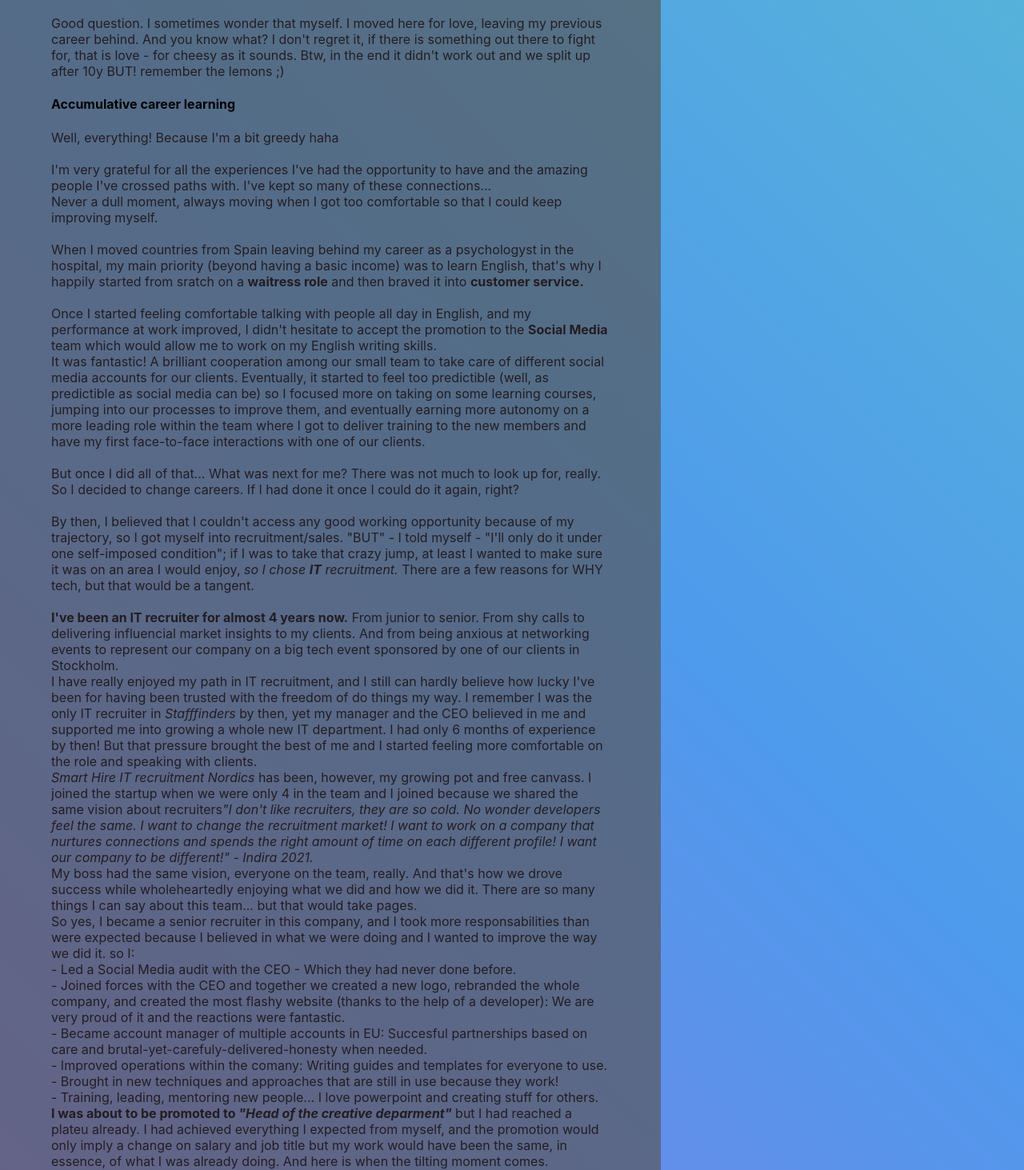
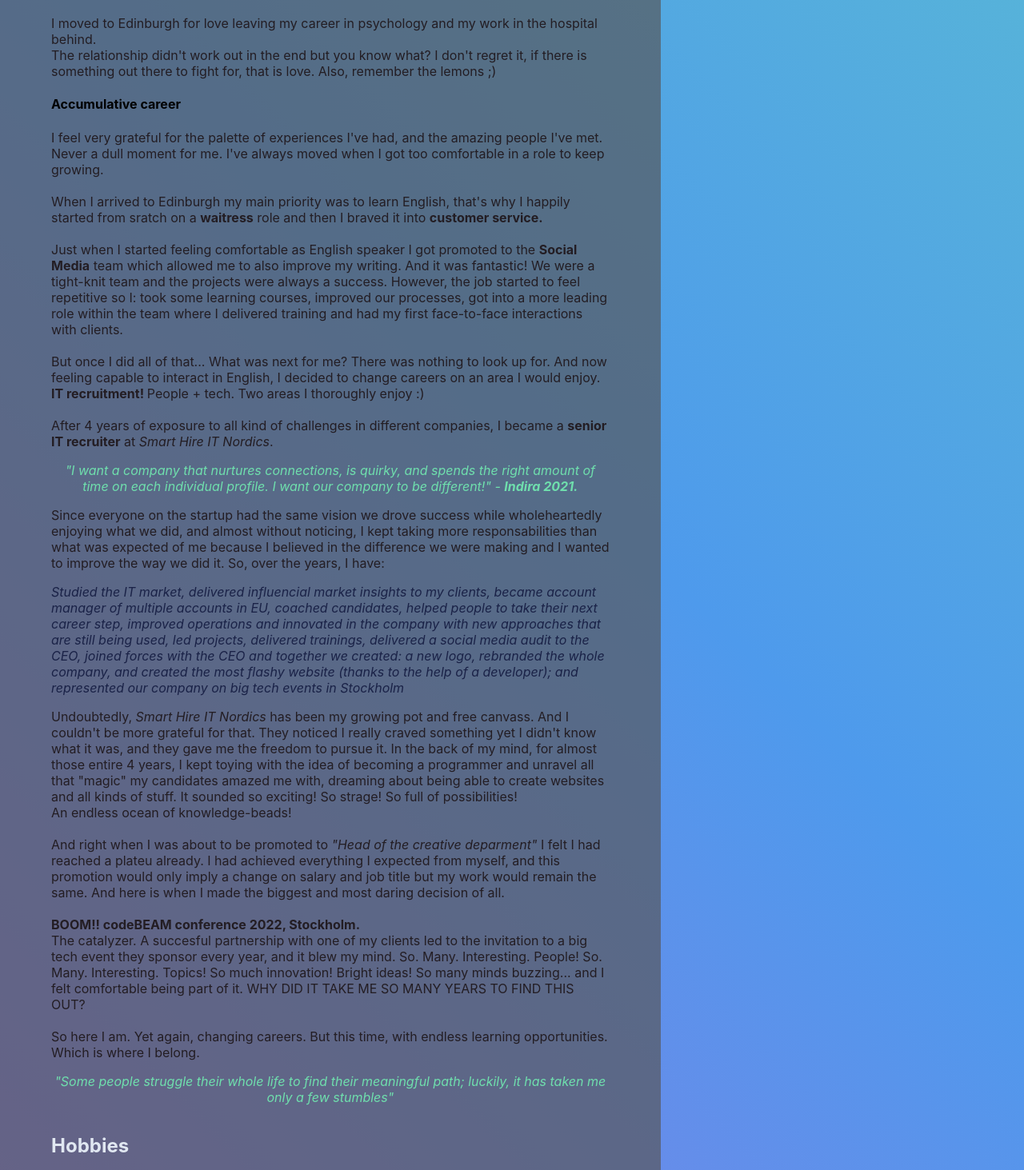
Before and after one commit to Laufley/old_portfolio, a React (Create React App) app: page /Personal in a window 1280 px wide. Shown: the part 770-2233 px from the top of the page at 80% size. Built offline with nearby package versions, Linux system fonts and the light colour scheme; a web font is replaced by a local one.

Commit message:
improved the text in personal and profesional pages

```diff
--- a/src/Components/Personal.css
+++ b/src/Components/Personal.css
@@ -66,6 +66,7 @@
 
 .personal-linkStyle:hover {
     color: whitesmoke;
+    color: rgb(26, 34, 71);
 }
 
 .sustainability-links {
@@ -84,7 +85,7 @@
 .duck-name{
     margin-left: 13rem;
     font-family: 'Acme', sans-serif;
-    font-size: 30px;
+    font-size: 60px;
     color: rgba(234, 234, 234, 0.454);
 }
 
--- a/src/Components/Personal.js
+++ b/src/Components/Personal.js
@@ -57,32 +57,35 @@ const Personal = () => {
             </Pre>
             <section>
                 <h4>From Spain to Edinburgh</h4>
-                <Text>Good question. I sometimes wonder that myself. I moved here for love, leaving my previous career behind. And you know what? I don't regret it, if there is something out there to fight for, that is love - for cheesy as it sounds. Btw, in the end it didn't work out and we split up after 10y BUT! remember the lemons ;) </Text>
+                <Text>I moved to Edinburgh for love leaving my career in psychology and my work in the hospital behind.
+                    <br></br>The relationship didn't work out in the end but you know what? I don't regret it, if there is something out there to fight for, that is love. Also, remember the lemons ;) </Text>
 
-                <h4>Accumulative career learning</h4>
-                <Text>Well, everything! Because I'm a bit greedy haha <br></br><br></br>
-                I'm very grateful for all the experiences I've had the opportunity to have and the amazing people I've crossed paths with. I've kept so many of these connections...<br></br>
-                Never a dull moment, always moving when I got too comfortable so that I could keep improving myself. <br></br><br></br>
-                When I moved countries from Spain leaving behind my career as a psychologyst in the hospital, my main priority (beyond having a basic income) was to learn English, that's why I happily started from sratch on a <b>waitress role</b> and then braved it into <b>customer service.</b><br></br><br></br>
-                Once I started feeling comfortable talking with people all day in English, and my performance at work improved, I didn't hesitate to accept the promotion to the <b>Social Media</b> team which would allow me to work on my English writing skills. <br></br>
-                It was fantastic! A brilliant cooperation among our small team to take care of different social media accounts for our clients. Eventually, it started to feel too predictible (well, as predictible as social media can be) so I focused more on taking on some learning courses, jumping into our processes to improve them, and eventually earning more autonomy on a more leading role within the team where I got to deliver training to the new members and have my first face-to-face interactions with one of our clients. <br></br><br></br>
-                But once I did all of that... What was next for me? There was not much to look up for, really. So I decided to change careers. If I had done it once I could do it again, right?<br></br><br></br>
-                By then, I believed that I couldn't access any good working opportunity because of my trajectory, so I got myself into recruitment/sales. "BUT" - I told myself - "I'll only do it under one self-imposed condition"; if I was to take that crazy jump, at least I wanted to make sure it was on an area I would enjoy, <i>so I chose <b>IT</b> recruitment.</i> There are a few reasons for WHY tech, but that would be a tangent.<br></br><br></br>
-                <b>I've been an IT recruiter for almost 4 years now.</b> From junior to senior. From shy calls to delivering influencial market insights to my clients. And from being anxious at networking events to represent our company on a big tech event sponsored by one of our clients in Stockholm.<br></br>
-                I have really enjoyed my path in IT recruitment, and I still can hardly believe how lucky I've been for having been trusted with the freedom of do things my way. I remember I was the only IT recruiter in <i>Stafffinders</i> by then, yet my manager and the CEO believed in me and supported me into growing a whole new IT department. I had only 6 months of experience by then! But that pressure brought the best of me and I started feeling more comfortable on the role and speaking with clients.<br></br>
-                <i>Smart Hire IT recruitment Nordics</i> has been, however, my growing pot and free canvass. I joined the startup when we were only 4 in the team and I joined because we shared the same vision about recruiters<i>"I don't like recruiters, they are so cold. No wonder developers feel the same. I want to change the recruitment market! I want to work on a company that nurtures connections and spends the right amount of time on each different profile! I want our company to be different!" - Indira 2021. </i><br></br>My boss had the same vision, everyone on the team, really. And that's how we drove success while wholeheartedly enjoying what we did and how we did it. There are so many things I can say about this team... but that would take pages.<br></br> So yes, I became a senior recruiter in this company, and I took more responsabilities than were expected because I believed in what we were doing and I wanted to improve the way we did it. so I:<br></br>
-                - Led a Social Media audit with the CEO - Which they had never done before. <br></br>
-                - Joined forces with the CEO and together we created a new logo, rebranded the whole company, and created the most flashy website (thanks to the help of a developer): We are very proud of it and the reactions were fantastic.<br></br>
-                - Became account manager of multiple accounts in EU: Succesful partnerships based on care and brutal-yet-carefuly-delivered-honesty when needed.<br></br>
-                - Improved operations within the comany: Writing guides and templates for everyone to use.<br></br>
-                - Brought in new techniques and approaches that are still in use because they work!<br></br>
-                - Training, leading, mentoring new people... I love powerpoint and creating stuff for others.<br></br>
-                <b>I was about to be promoted to <i>"Head of the creative deparment"</i></b> but I had reached a plateu already. I had achieved everything I expected from myself, and the promotion would only imply a change on salary and job title but my work would have been the same, in essence, of what I was already doing. And here is when the tilting moment comes.<br></br><br></br>
-                I had already been in touch with developers daily for 4 years. Sourcing, interviewing, socialising... and what they did trully amazed me. It sounded so exciting! So strage! So full of possibilities! An endless ocean of knowledge-beads. Slowly, over the years, I was getting more and more into the idea of programming but I would never take a jump without planning it well. It never seemed to be the right moment and then... <b>BOOM!! codeBEAM conference 2022, Stockholm.</b><br></br>
-                Basically, a succesful partnership with one of my clients led to the invitation to a BIG tech event they sponsor every year. And when I arrived, and spoke with everyone about their projects, about their goals, and attended all the conferences and panels I was left astounded. So. Many. Interesting. Topics! So much innovation going on. So many bright ideas, so many minds buzzing... and I felt part of it. I really felt comfortable in that environment. WHY DID IT TAKE ME SO MANY YEARS TO FIND THIS OUT?<br></br><br></br>
+                <h4>Accumulative career</h4>
+                <Text>
+                I feel very grateful for the palette of experiences I've had, and the amazing people I've met.<br></br>
+                Never a dull moment for me. I've always moved when I got too comfortable in a role to keep growing. <br></br><br></br>
+
+                When I arrived to Edinburgh my main priority was to learn English, that's why I happily started from sratch on a <b>waitress</b> role and then I braved it into <b>customer service.</b><br></br><br></br>
+                Just when I started feeling comfortable as English speaker I got promoted to the <b>Social Media</b> team which allowed me to also improve my writing. And it was fantastic! We were a tight-knit team and the projects were always a success. However, the job started to feel repetitive so I: took some learning courses, improved our processes, got into a more leading role within the team where I delivered training and had my first face-to-face interactions with clients. <br></br><br></br>
+
+                But once I did all of that... What was next for me? There was nothing to look up for. And now feeling capable to interact in English, I decided to change careers on an area I would enjoy. <b> IT recruitment! </b> People + tech. Two areas I thoroughly enjoy :)<br></br><br></br>
+
+                After 4 years of exposure to all kind of challenges in different companies, I became a <b>senior IT recruiter</b> at <i> Smart Hire IT Nordics</i>.<br></br>
+
+                <p style={{ fontStyle: 'italic', color: '#6fdfad', textAlign: 'center'}}>"I want a company that nurtures connections, is quirky, and spends the right amount of time on each individual profile. I want our company to be different!" - <b>Indira 2021.</b></p>
+                Since everyone on the startup had the same vision we drove success while wholeheartedly enjoying what we did, and almost without noticing, I kept taking more responsabilities than what was expected of me because I believed in the difference we were making and I wanted to improve the way we did it. So, over the years, I have: <p style={{fontStyle : 'italic', color: 'rgba(26, 34, 71)'}} > Studied the IT market, delivered influencial market insights to my clients, became account manager of multiple accounts in EU, coached candidates, helped people to take their next career step, improved operations and innovated in the company with new approaches that are still being used, led projects, delivered trainings, delivered a social media audit to the CEO, joined forces with the CEO and together we created: a new logo, rebranded the whole company, and created the most flashy website (thanks to the help of a developer); and represented our company on big tech events in Stockholm</p>
+
+                Undoubtedly, <i>Smart Hire IT Nordics</i> has been my growing pot and free canvass. And I couldn't be more grateful for that. They noticed I really craved something yet I didn't know what it was, and they gave me the freedom to pursue it. In the back of my mind, for almost those entire 4 years, I kept toying with the idea of becoming a programmer and unravel all that "magic" my candidates amazed me with, dreaming about being able to create websites and all kinds of stuff. It sounded so exciting! So strage! So full of possibilities!<br></br>An endless ocean of knowledge-beads! <br></br><br></br>
+
+                And right when I was about to be promoted to <i>"Head of the creative deparment"</i> I felt I had reached a plateu already. I had achieved everything I expected from myself, and this promotion would only imply a change on salary and job title but my work would remain the same. And here is when I made the biggest and most daring decision of all.<br></br><br></br>
+
+               <b>BOOM!! codeBEAM conference 2022, Stockholm.</b><br></br>
+               The catalyzer.
+               A succesful partnership with one of my clients led to the invitation to a big tech event they sponsor every year, and it blew my mind. So. Many. Interesting. People!  So. Many. Interesting. Topics! So much innovation! Bright ideas! So many minds buzzing... and I felt comfortable being part of it. WHY DID IT TAKE ME SO MANY YEARS TO FIND THIS OUT?<br></br><br></br>
 
                 So here I am. Yet again, changing careers. But this time, with endless learning opportunities.<br></br>
-                And here is where I belong.
+                Which is where I belong.
+                <p style= {{fontStyle: 'italic', textAlign: 'center', color: '#6fdfad'}} >"Some people struggle their whole life to find their meaningful path; luckily, it has taken me only a few stumbles"</p>
 
                 </Text>
             </section>
--- a/src/Components/Project.css
+++ b/src/Components/Project.css
@@ -67,6 +67,7 @@
 
 #infoitem:hover {
     color: #ed1682;
+    color: #6fdfad
 }
 
 .link-text {
```
